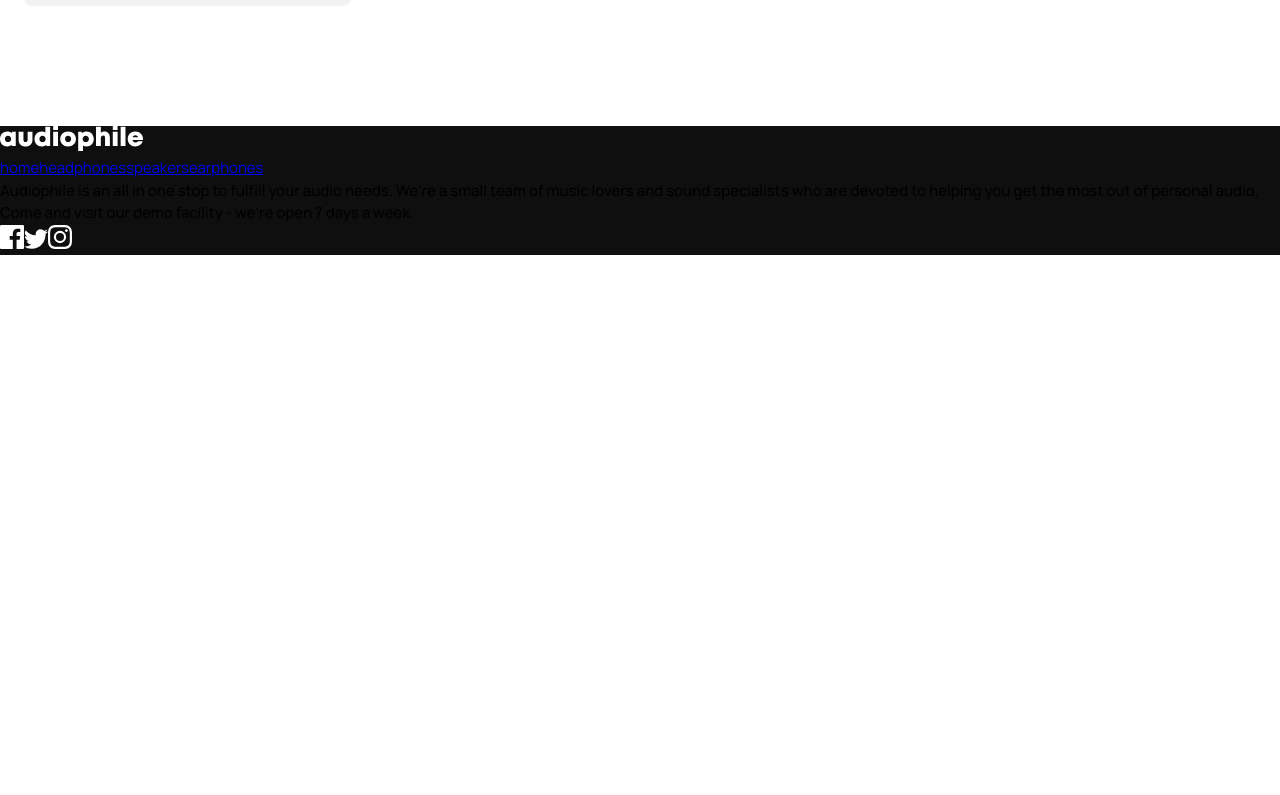
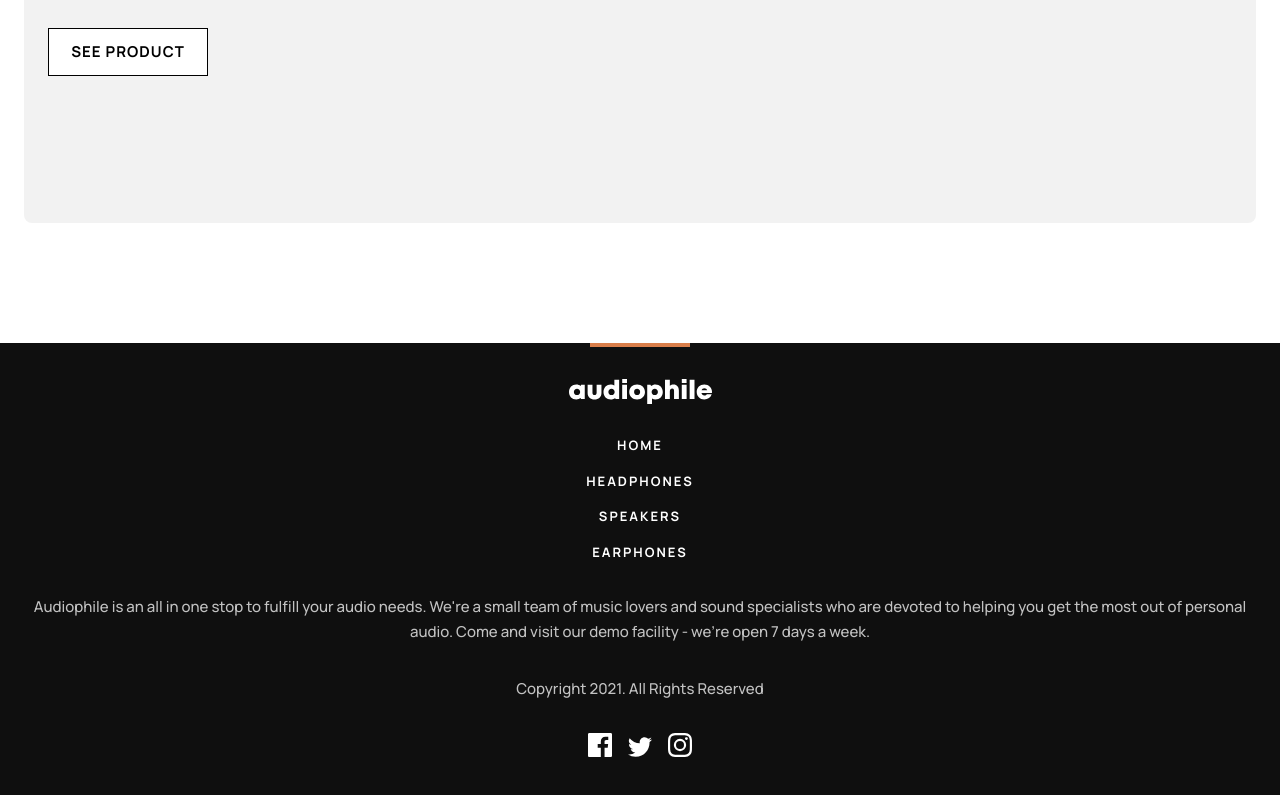
Before and after one commit to mohammadmaninang94/audiophile-ecommerce, a React (Create React App) app: page / in a window 1280 px wide. Shown: the part 4235-5030 px from the top of the page. Before the commit the page ends 4490 px from the top, so only its background shows below. Built offline with nearby package versions, Linux system fonts and the light colour scheme.

Commit message:
styled footer

```diff
--- a/src/components/footer/footer.component.jsx
+++ b/src/components/footer/footer.component.jsx
@@ -10,25 +10,22 @@ import './footer.styles.scss';
 const Footer = () => {
     return (
         <footer>
-            <div>
-                <Link to='/'>
+            <Link to='/' className='footer__logo'>
                 <Logo />
             </Link>
-                <nav>
+            <nav className='footer__nav'>
                 <Link to='/'>home</Link>
                 <Link to='/headphones'>headphones</Link>
                 <Link to='/speakers'>speakers</Link>
                 <Link to='/earphones'>earphones</Link>
             </nav>
-            </div>
-            <div>
-                <p>Audiophile is an all in one stop to fulfill your audio needs. We're a small team of music lovers and sound specialists who are devoted to helping you get the most out of personal audio. Come and visit our demo facility - we’re open 7 days a week.</p>
-                <div>
+            <p className='footer__about'>Audiophile is an all in one stop to fulfill your audio needs. We're a small team of music lovers and sound specialists who are devoted to helping you get the most out of personal audio. Come and visit our demo facility - we’re open 7 days a week.</p>
+            <div className='footer__icons'>
                 <FacebookIcon />
                 <TwitterIcon />
                 <InstagramIcon />
             </div>
-            </div>
+            <p className='footer__copyright'>Copyright 2021. All Rights Reserved</p>
         </footer>
     )
 };
--- a/src/components/footer/footer.styles.scss
+++ b/src/components/footer/footer.styles.scss
@@ -1,5 +1,61 @@
-@use '../../sass/abstracts' as *;
+@use "../../sass/abstracts" as *;
 
 footer {
-    background-color: hsl($clr-gray-dark);
+  background-color: hsl($clr-gray-dark);
+  display: grid;
+  justify-items: center;
+  padding-bottom: 2.375rem;
+  padding-inline: 1.5rem;
+  gap: 2rem;
 }
+
+.footer {
+  &__logo {
+    display: flex;
+    flex-direction: column;
+    align-items: center;
+
+    & svg {
+      display: block;
+      margin-top: 2rem;
+    }
+
+    &::before {
+      content: "";
+      display: block;
+      height: 4px;
+      width: 70%;
+      background-color: hsl($clr-orange-dark);
+    }
+  }
+
+  &__nav {
+    display: flex;
+    flex-direction: column;
+    gap: 1rem;
+    text-align: center;
+
+    & a {
+      @include fs-200;
+      @include fw-bold;
+      @include uppercase;
+      letter-spacing: 2px;
+      text-decoration: none;
+      color: hsl($clr-white);
+    }
+  }
+
+  &__about,
+  &__copyright {
+    color: $clr-white-75;
+    text-align: center;
+    line-height: 25px;
+  }
+
+  &__icons {
+    display: flex;
+    align-items: flex-end;
+    gap: 1rem;
+    grid-row: 5;
+  }
+}
--- a/src/components/latest-section/latest-section.styles.scss
+++ b/src/components/latest-section/latest-section.styles.scss
@@ -106,12 +106,12 @@
 
     & div {
       background-color: hsl($clr-gray-ligther);
-      width: 327px;
-      height: 200px;
+      width: 100%;
       display: flex;
       flex-direction: column;
       justify-content: center;
       gap: 2rem;
+      padding-block: 12%;
       padding-left: 1.5rem;
     }
   }
```
Lines whose indentation alone changed are shown as unchanged.
